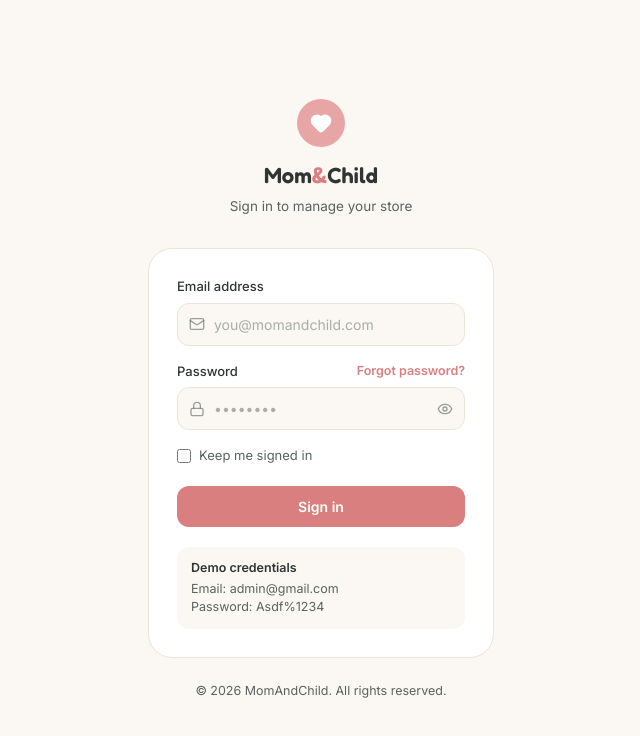
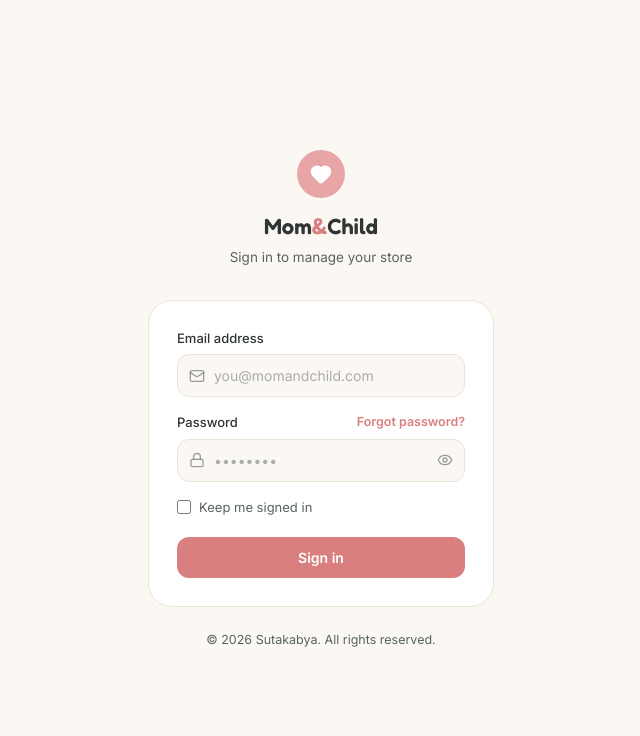
Before and after one commit to MuhammadSaidulislam/sutakabya, a Next.js app: page /admin/login in a window 1280 px wide. Shown: the top 736 px of the page, without its empty margins (319-959 px from the left). Built offline with nearby package versions, Linux system fonts and the light colour scheme.

Commit message:
name replace

```diff
--- a/app/admin/(auth)/login/page.tsx
+++ b/app/admin/(auth)/login/page.tsx
@@ -141,15 +141,15 @@ export default function Page() {
               </button>
             </form>
 
-            <div className="mt-5 rounded-xl bg-cream px-3.5 py-3 text-[12.5px] text-ink-soft">
+            {/* <div className="mt-5 rounded-xl bg-cream px-3.5 py-3 text-[12.5px] text-ink-soft">
               <p className="font-semibold text-ink">Demo credentials</p>
               <p className="mt-0.5">Email: {DEMO_EMAIL}</p>
               <p>Password: {DEMO_PASSWORD}</p>
-            </div>
+            </div> */}
           </div>
 
           <p className="mt-6 text-center text-[12.5px] text-ink-soft">
-            © {new Date().getFullYear()} MomAndChild. All rights reserved.
+            © {new Date().getFullYear()} Sutakabya. All rights reserved.
           </p>
         </div>
       </div>
--- a/app/admin/(protected)/dashboard/page.tsx
+++ b/app/admin/(protected)/dashboard/page.tsx
@@ -62,7 +62,7 @@ const Page = () => {
 
   return (
     <div>
-      <PageHeader title="Welcome back, Admin 👋" description={`Here's how MomAndChild is performing today, ${new Date().toLocaleDateString("en-US",  { month: "long",   day: "numeric",    year: "numeric",  }  )}.`} />
+      <PageHeader title="Welcome back, Admin 👋" description={`Here's how Sutakabya is performing today, ${new Date().toLocaleDateString("en-US",  { month: "long",   day: "numeric",    year: "numeric",  }  )}.`} />
 
       <div className="grid grid-cols-1 gap-4 sm:grid-cols-2 xl:grid-cols-4">
         <StatCard
--- a/app/admin/(protected)/settings/page.tsx
+++ b/app/admin/(protected)/settings/page.tsx
@@ -14,7 +14,7 @@ export default function SettingsPage() {
 
   const [saved, setSaved] = useState(false);
 
-  const [storeName, setStoreName] = useState("MomAndChild");
+  const [storeName, setStoreName] = useState("Sutakabya");
   const [supportEmail, setSupportEmail] = useState(
     "care@momandchild.com"
   );
--- a/components/CustomerInvoice.tsx
+++ b/components/CustomerInvoice.tsx
@@ -984,7 +984,7 @@ const calculatedTotal = calculatedSubtotal + Number(shippingRate) -  Number(disc
 
           <p className="text-xs text-ink-soft">
             Thank you for shopping with
-            MomAndChild!
+            Sutakabya!
           </p>
 
           <p className="mt-1 text-[10px] text-ink-soft/70">
--- a/components/InvoiceModal.tsx
+++ b/components/InvoiceModal.tsx
@@ -112,7 +112,7 @@ export default function InvoiceModal({
 
             <div>
               <p className="font-display text-[17px] font-semibold text-ink">
-                MomAndChild
+                Sutakabya
               </p>
 
               <p className="mt-1 text-[12.5px] leading-relaxed text-ink-soft">
@@ -326,7 +326,7 @@ export default function InvoiceModal({
           <div className="mt-5 border-t border-border pt-4 text-center">
 
             <p className="text-[12px] font-medium text-ink-soft">
-              Thank you for shopping with MomAndChild!
+              Thank you for shopping with Sutakabya!
             </p>
 
             <p className="mt-1 text-[11px] text-ink-soft/70">
--- a/components/OrderInvoice.tsx
+++ b/components/OrderInvoice.tsx
@@ -642,7 +642,7 @@ const OrderInvoice = ({ selectedOrder, onClose }: OrderProps) => {
         <div className="mt-5 border-t border-border pt-4 text-center">
 
           <p className="text-[12px] font-medium text-ink-soft">
-            Thank you for shopping with MomAndChild!
+            Thank you for shopping with Sutakabya!
           </p>
 
           <p className="mt-1 text-[11px] text-ink-soft/70">
--- a/lib/generateInvoicePDF.ts
+++ b/lib/generateInvoicePDF.ts
@@ -150,7 +150,7 @@ export const generateInvoicePDF = ({
   doc.setTextColor(...COLOR_INK);
 
   doc.text(
-    "MomAndChild",
+    "Sutakabya",
     margin,
     56
   );
@@ -694,7 +694,7 @@ export const generateInvoicePDF = ({
     );
 
     doc.text(
-      "Thank you for shopping with MomAndChild!",
+      "Thank you for shopping with Sutakabya!",
       pageWidth / 2,
       footerTopY + 28,
       {
```
Also changed, not shown: 1 other file (tests, documents, lock files or other folders).
